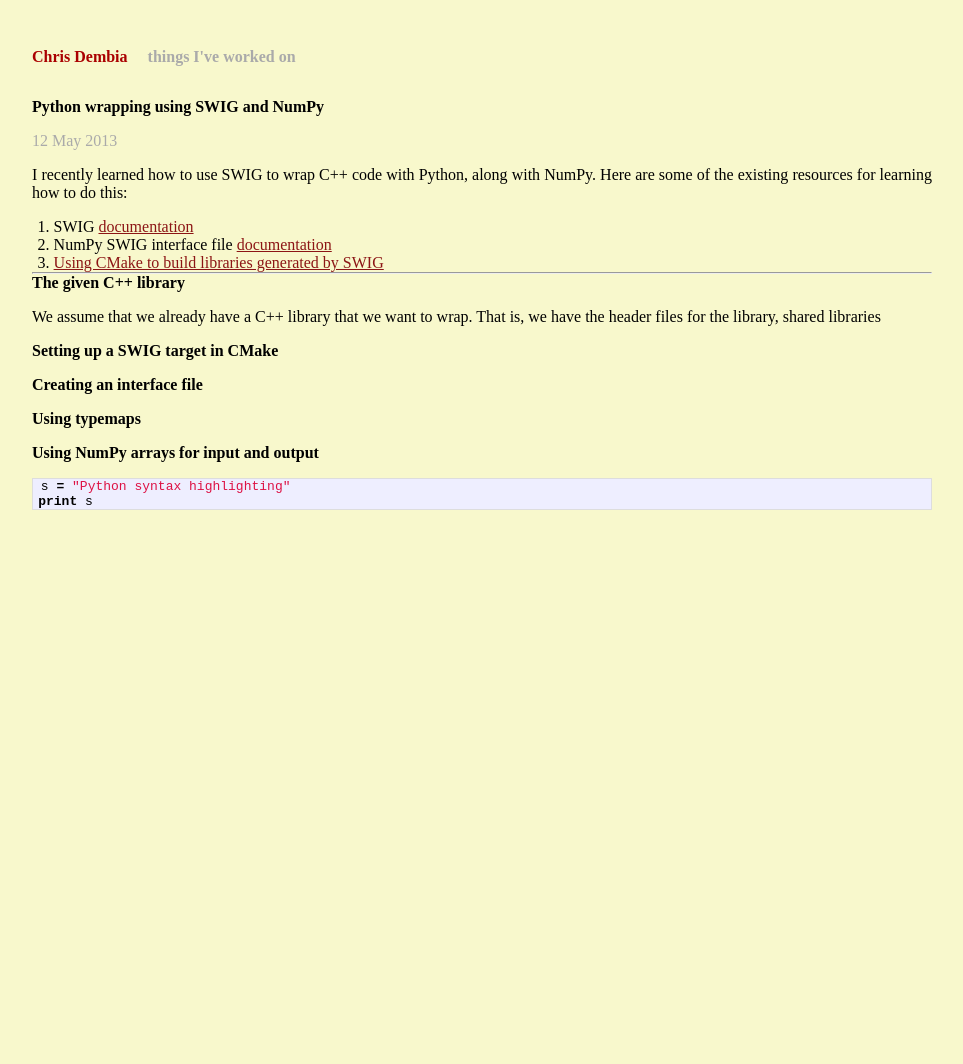
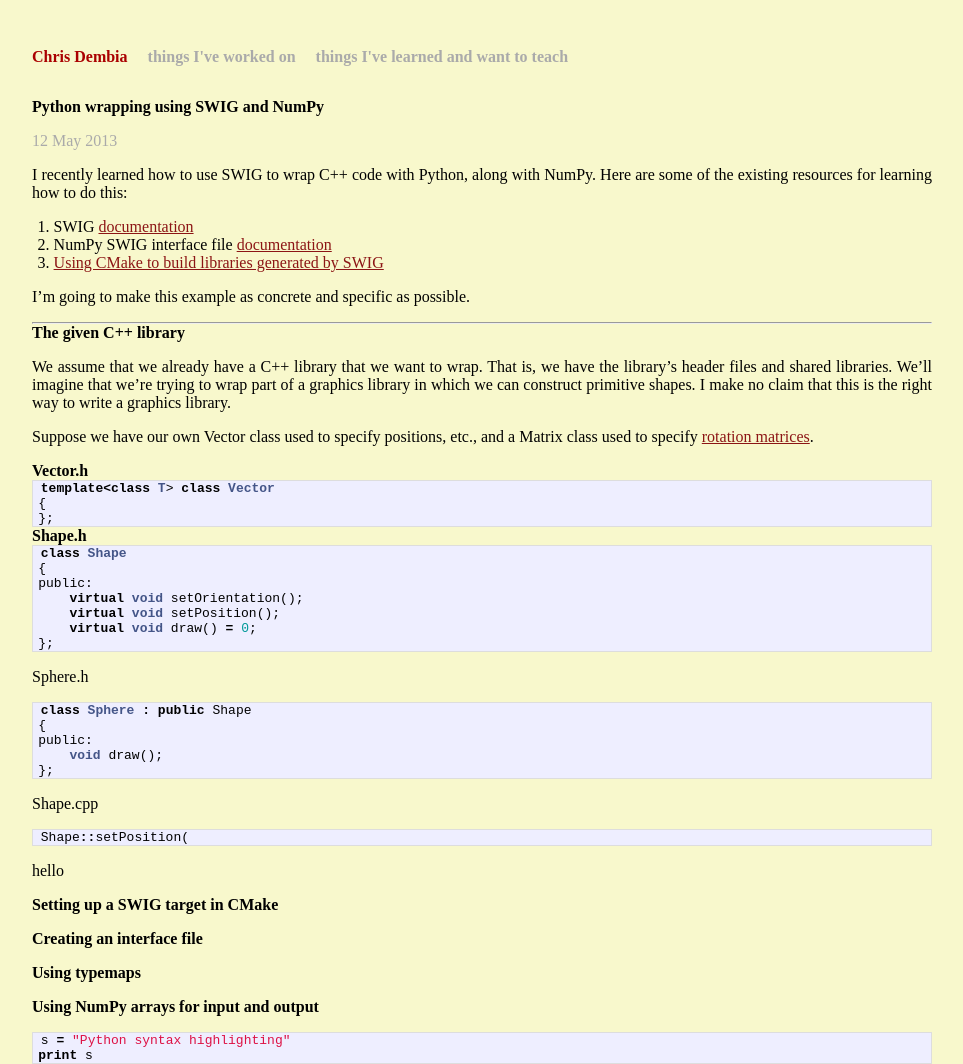
Before and after one commit to chrisdembia/chrisdembia.github.io, a Jekyll site: the page built from learnteach/_posts/2013-05-12-python-swig-numpy.markdown, in a window 1280 px wide. Shown: the whole page, without its empty margins (158-1121 px from the left). Built offline with Jekyll 4.4.1, drawn with Linux system fonts in a browser that asks for light colours; before the commit the page ends 948 px from its top, so only the background shows below that.

Commit message:
Started adding what the C++ lib is for SWIG.

```diff
--- a/_layouts/default.html
+++ b/_layouts/default.html
@@ -20,14 +20,31 @@
             <div class="header">
               <h1 class="title"><a href="/">{{ site.name }}</a></h1>
               <a class="extra" href="/projects">things I've worked on</a>
-              <!-- <a class="extra" href="/learnteach">
-                  things I've learned and want to teach</a> -->
+              <a class="extra" href="/learnteach">
+                  things I've learned and want to teach</a>
             </div>
 
                 {{ content }}
 
             </div>
           </div>
+          <!--
+          <div class="footer">
+              <div class="contact">
+                <p>
+                  Chris Dembia<br />
+                  Mechanical engineer<br />
+                  chrisdembia gmail
+                </p>
+              </div>
+              <div class="contact">
+                <p>
+                  <a href="http://github.com/yourusername/">github.com/fitze</a><br />
+                </p>
+              </div>
+            </div>
+          </div>
+          -->
         </div> <!-- /container -->
 
     </body>
--- a/learnteach/_posts/2013-05-12-python-swig-numpy.markdown
+++ b/learnteach/_posts/2013-05-12-python-swig-numpy.markdown
@@ -10,11 +10,54 @@
 2. NumPy SWIG interface file [documentation][numpyswig]
 3. [Using CMake to build libraries generated by SWIG][cmakeswig]
 
+I'm going to make this example as concrete and specific as possible.
+
 ---
 
 # The given C++ library
 
-We assume that we already have a C++ library that we want to wrap. That is, we have the header files for the library, shared libraries
+We assume that we already have a C++ library that we want to wrap. That is, we
+have the library's header files and shared libraries. We'll imagine that we're
+trying to wrap part of a graphics library in which we can construct primitive
+shapes. I make no claim that this is the right way to write a graphics library.
+
+Suppose we have our own Vector class used to specify positions, etc., and a
+Matrix class used to specify [rotation matrices][rotmat].
+
+##### Vector.h
+{% highlight c++ %}
+template<class T> class Vector
+{
+};
+{% endhighlight %}
+
+##### Shape.h
+{% highlight c++ %}
+class Shape
+{
+public:
+    virtual void setOrientation();
+    virtual void setPosition();
+    virtual void draw() = 0;
+};
+{% endhighlight %}
+
+Sphere.h
+{% highlight c++ %}
+class Sphere : public Shape
+{
+public:
+    void draw();
+};
+{% endhighlight %}
+
+
+Shape.cpp
+{% highlight c++ %}
+Shape::setPosition(
+{% endhighlight %}
+
+hello
 
 # Setting up a SWIG target in CMake
 
```
Also changed, not shown: other parts of learnteach/_posts/2013-05-12-python-swig-numpy.markdown (+1 -0 lines), index.html (+8 -0 lines).
